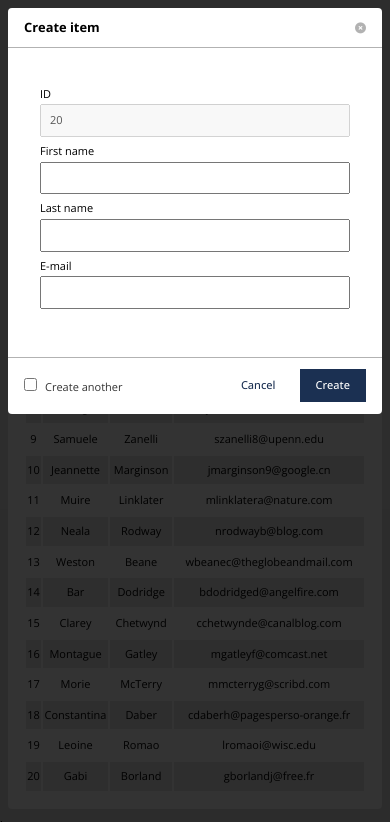
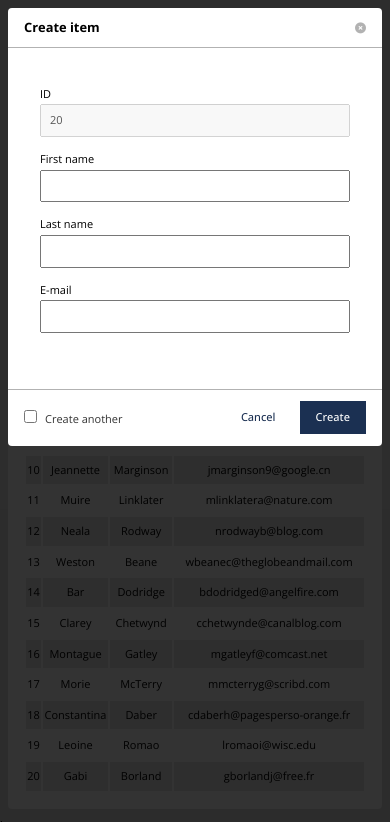
Before and after one commit to jonaslocke/fit-interview-autodesk, a React (Create React App) app: page / in a window 390 px wide. Both pictures are taken after a click on the element 28 px from the left and 89 px from the top of the page. Shown: the top 822 px of the page. Built offline with nearby package versions, Linux system fonts and the light colour scheme.

Commit message:
create new user modal responsiviness

```diff
--- a/src/components/NewUserModal.tsx
+++ b/src/components/NewUserModal.tsx
@@ -72,7 +72,7 @@ export const NewUserModal: FC<Props> = ({ closeMethod }) => {
       Object.assign(options, { pattern });
     }
     return (
-      <fieldset className="bn ma0 pa0 flex flex-column mb2">
+      <fieldset className="bn ma0 pa0 flex flex-column mb3">
         <label className="mb1" htmlFor={identifier}>
           {text}
         </label>
@@ -86,7 +86,9 @@ export const NewUserModal: FC<Props> = ({ closeMethod }) => {
           <span className="mt1 orange fw6">This field is required</span>
         )}
         {errors[identifier]?.type === "pattern" && (
-          <span className="mt1 orange fw6">this doesn't match the criteria </span>
+          <span className="mt1 orange fw6">
+            this doesn't match the criteria{" "}
+          </span>
         )}
       </fieldset>
     );
@@ -159,7 +161,10 @@ export const NewUserModal: FC<Props> = ({ closeMethod }) => {
             onClick={handleClose}
           ></i>
         </div>
-        <div className="pv2 ph4">
+        <div
+          className="pv2 ph4 w-100"
+          style={{ maxWidth: 720, marginLeft: "auto", marginRight: "auto" }}
+        >
           <form
             onSubmit={handleSubmit(onSubmit)}
             className="pv4"
@@ -177,6 +182,7 @@ export const NewUserModal: FC<Props> = ({ closeMethod }) => {
             />
           </form>
         </div>
+
         <div className={headerFooterClasses()}>
           <label className="cup black-80 mv3" htmlFor="create-another">
             <input
```
